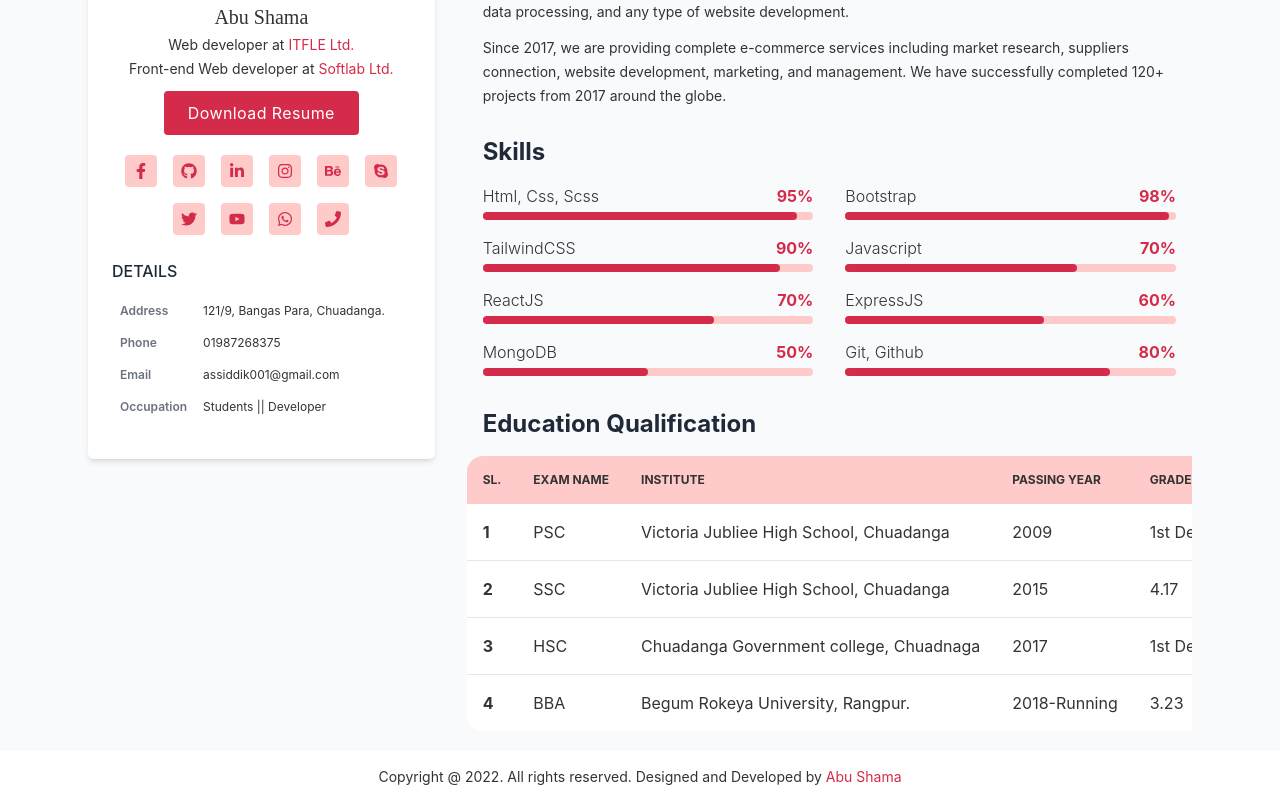
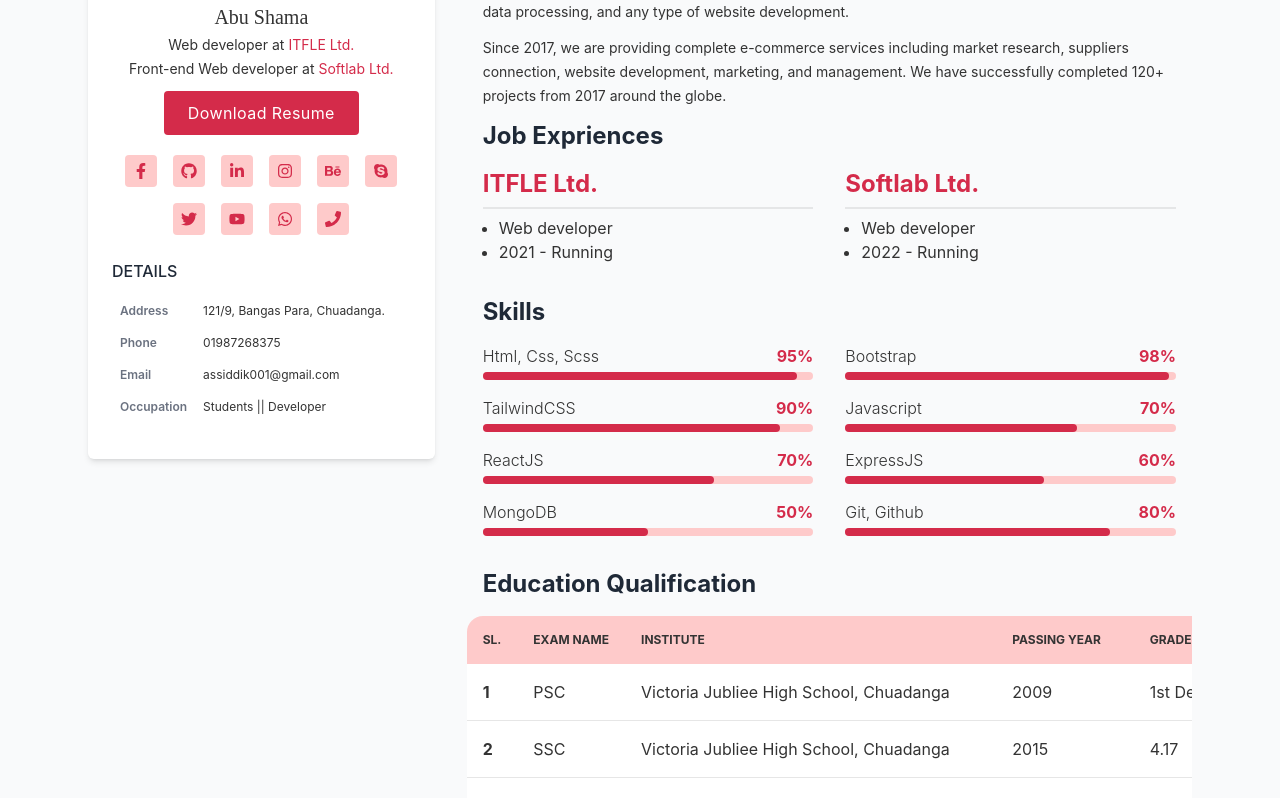
Before and after one commit to ASSiddik01/myPortfolio, a React (Create React App) app: page / in a window 1280 px wide. Shown: the part 420-1218 px from the top of the page. Built offline with nearby package versions, Linux system fonts and the light colour scheme.

Commit message:
Exprience done

```diff
--- a/src/components/pages/About/About.js
+++ b/src/components/pages/About/About.js
@@ -1,5 +1,6 @@
 import React from "react";
 import Education from "./Education/Education";
+import Exprience from "./Exprience/Exprience";
 import Skills from "./Skills/Skills";
 // import Skills from "./Skills/Skills";
 
@@ -22,6 +23,7 @@ const About = () => {
               completed 120+ projects from 2017 around the globe.
             </p>
           </div>
+          <Exprience />
           <Skills />
           <Education />
         </div>
--- a/src/components/pages/About/Education/Education.js
+++ b/src/components/pages/About/Education/Education.js
@@ -10,7 +10,7 @@ const eduInfos = [
     group: "General",
   },
   {
-    _id: 1,
+    _id: 2,
     name: "SSC",
     institute: "Victoria Jubliee High School, Chuadanga",
     year: "2015",
@@ -18,15 +18,15 @@ const eduInfos = [
     group: "Business Studies",
   },
   {
-    _id: 1,
+    _id: 3,
     name: "HSC",
     institute: "Chuadanga Government college, Chuadnaga",
     year: "2017",
-    grade: "1st Devision",
+    grade: "4.25",
     group: "Business Studies",
   },
   {
-    _id: 1,
+    _id: 4,
     name: "BBA",
     institute: "Begum Rokeya University, Rangpur.",
     year: "2018-Running",
@@ -60,11 +60,7 @@ const Education = () => {
           </thead>
           <tbody>
             {eduInfos.map((eduInfo, index) => (
-              <EducationRow
-                eduInfo={eduInfo}
-                key={eduInfo.__id}
-                index={index}
-              />
+              <EducationRow eduInfo={eduInfo} key={eduInfo._id} index={index} />
             ))}
           </tbody>
         </table>
--- /dev/null
+++ b/src/components/pages/About/Exprience/Exprience.js
@@ -0,0 +1,49 @@
+import React from "react";
+const expriences = [
+  {
+    _id: 1,
+    institute: "ITFLE Ltd.",
+    year: "2021 - Running",
+    designation: "Web developer",
+  },
+  {
+    _id: 2,
+    institute: "Softlab Ltd.",
+    year: "2022 - Running",
+    designation: "Web developer",
+  },
+];
+
+const Exprience = () => {
+  return (
+    <div className="">
+      <div className="w-full">
+        <div className="md:mx-4">
+          <h3 className="text-2xl text-gray-800 font-bold mb-4">
+            Job Expriences
+          </h3>
+        </div>
+      </div>
+      <div className="flex flex-wrap">
+        {expriences.map((exprience) => (
+          <div key={exprience._id} className="w-full md:w-1/2">
+            <div className=" mb-4 md:mx-4">
+              <div className="flex justify-between items-center">
+                <h3 className="text-2xl text-primary font-bold">
+                  {exprience.institute}
+                </h3>
+              </div>
+              <div className="divider my-0"></div>
+              <ul className="list-disc  md:px-4">
+                <li>{exprience.designation}</li>
+                <li>{exprience.year}</li>
+              </ul>
+            </div>
+          </div>
+        ))}
+      </div>
+    </div>
+  );
+};
+
+export default Exprience;
```
